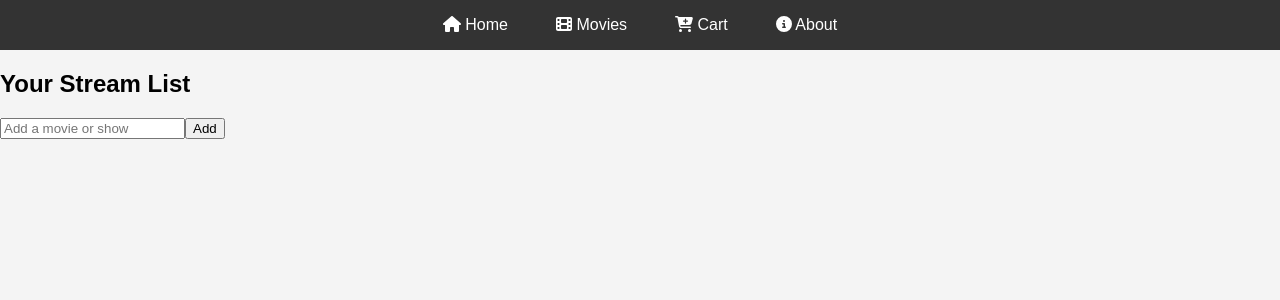
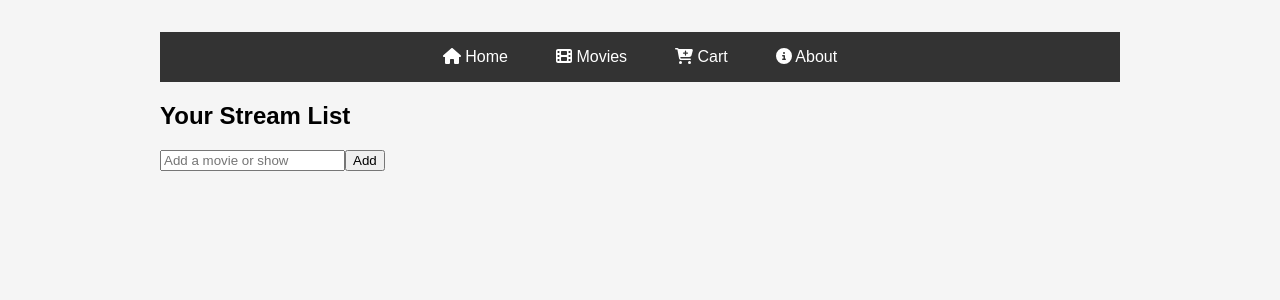
Before and after one commit to Sindx/streamlist, a React (Create React App) app: page / in a window 1280 px wide. Shown: the top 300 px of the page. Built offline with nearby package versions, Linux system fonts and the light colour scheme.

Commit message:
Update App.css

```diff
--- a/src/App.css
+++ b/src/App.css
@@ -46,3 +46,17 @@ body {
 .streamlist button:hover {
   background-color: #0056b3;
 }
+
+/* Centering Container */
+.container {
+  max-width: 960px;
+  margin: 0 auto;
+  padding: 2rem;
+}
+
+/* Optional cleanup for overall layout */
+body {
+  margin: 0;
+  font-family: Arial, sans-serif;
+  background-color: #f5f5f5;
+}
```
